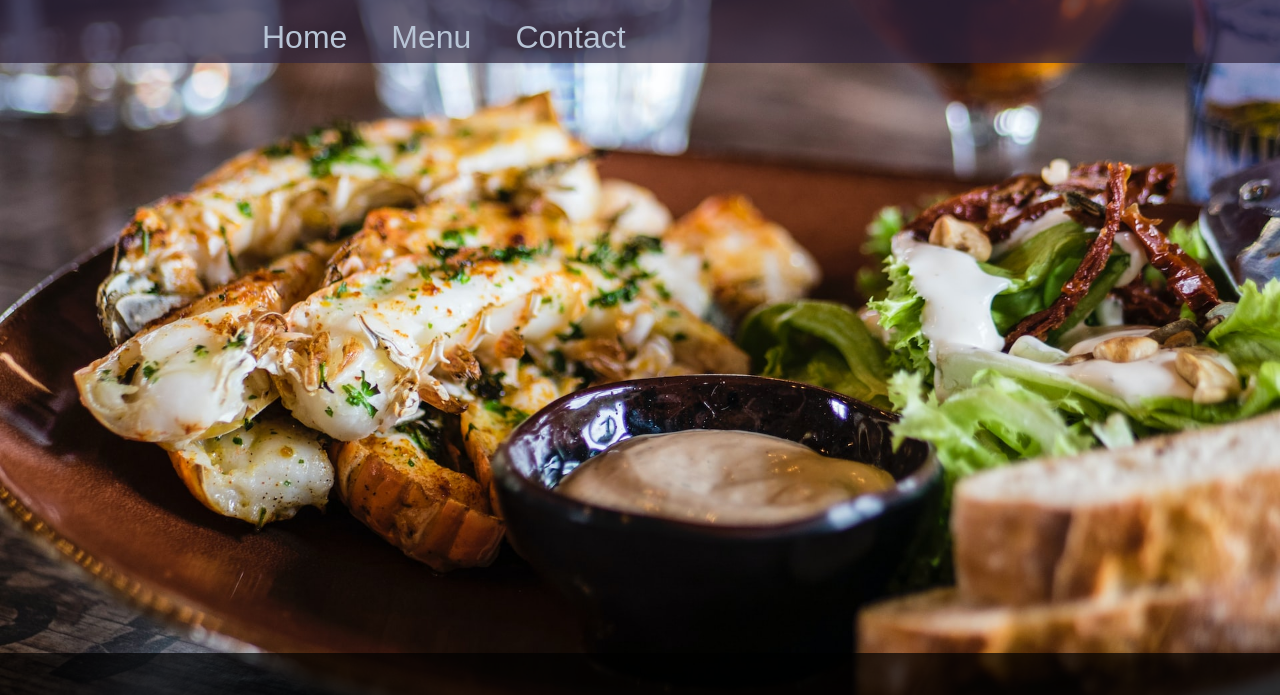
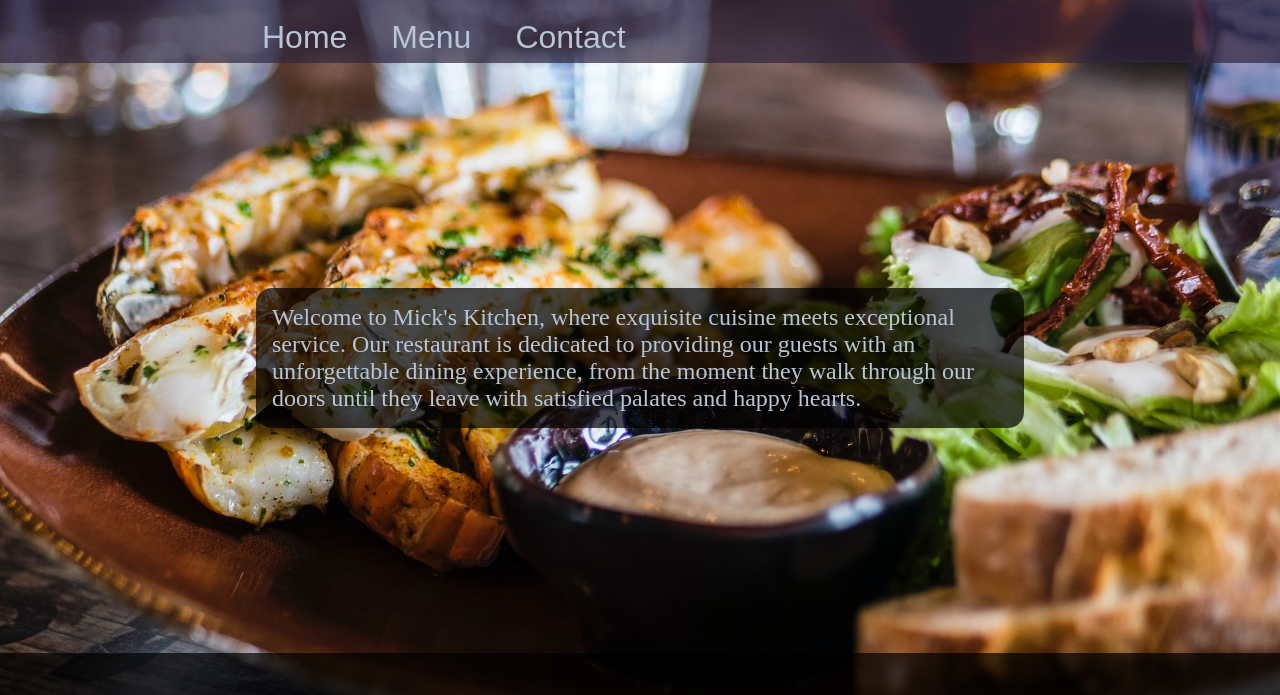
Before and after one commit to MickFrog/restaurant, a website built with webpack: page dist/index.html in a window 1280 px wide. Shown: the part 105-800 px from the top of the page. Built offline with nearby package versions, Linux system fonts and the light colour scheme; a web font is replaced by a local one.

Commit message:
Add middle content from src/index.js

```diff
--- a/src/index.js
+++ b/src/index.js
@@ -42,3 +42,12 @@ const headingElements = (() => {
 
     heading.appendChild(tabs);
 })();
+
+const middleElements = (() => {
+    let message = document.createElement('div');
+    message.textContent = 'Welcome to Mick\'s Kitchen, where exquisite cuisine meets exceptional service. \
+        Our restaurant is dedicated to providing our guests with an unforgettable dining experience, \
+        from the moment they walk through our doors until they leave with satisfied palates and happy hearts.';
+
+    middle.appendChild(message);
+})();
```
Also changed, not shown: dist/index.html, dist/main.js.
